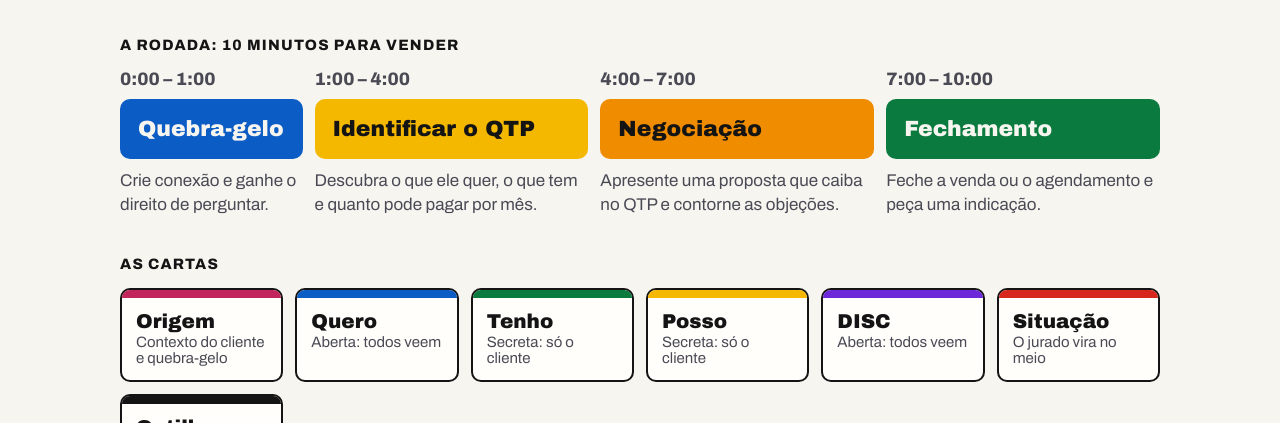
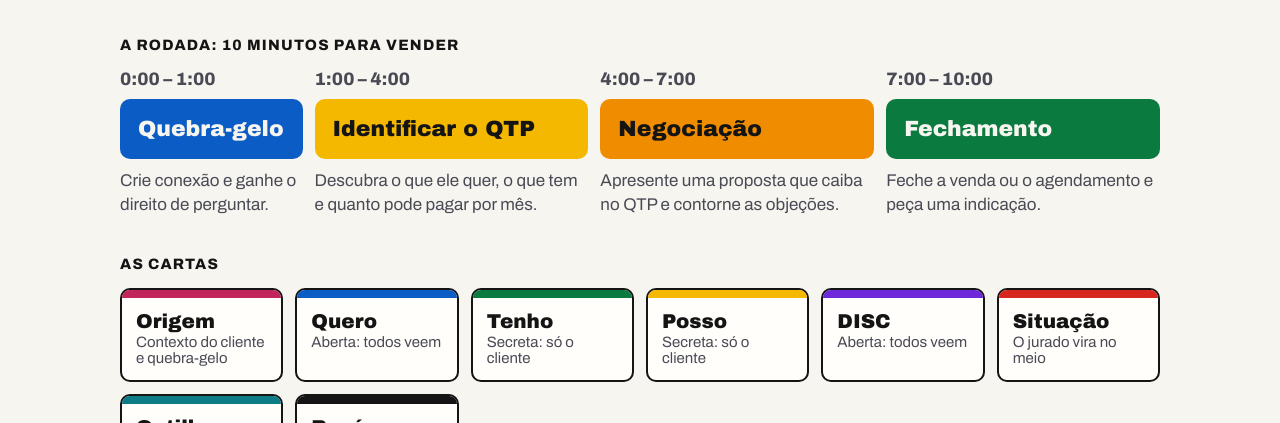
Before and after one commit to gabrieleduardobr23-sketch/qtp-timer, a plain HTML site: page index.html in a window 1280 px wide. Both pictures are taken after a click on the button "Próximo: Dinâmica QTP". Shown: the part 377-800 px from the top of the page. Drawn offline with Linux system fonts and the light colour scheme.

Commit message:
Adiciona o baralho Revés e muda a cor do Gatilho
Co-Authored-By: Claude Opus 5.5 <noreply@anthropic.com>
Claude-Session: https://claude.ai/code/session_014JzKBjwLnw1dXeqKPmxmRq

```diff
--- a/index.html
+++ b/index.html
@@ -216,7 +216,8 @@ button:focus-visible, input:focus-visible, .brand:focus-visible { outline: 3px s
           <div class="chip"><i style="background:var(--yellow)"></i><b>Posso</b><span>Secreta: só o cliente</span></div>
           <div class="chip"><i style="background:var(--purple)"></i><b>DISC</b><span>Aberta: todos veem</span></div>
           <div class="chip"><i style="background:var(--red)"></i><b>Situação</b><span>O jurado vira no meio</span></div>
-          <div class="chip"><i style="background:var(--ink)"></i><b>Gatilho</b><span>Equipe usa 2 de 3</span></div>
+          <div class="chip"><i style="background:var(--teal)"></i><b>Gatilho</b><span>Equipe usa 2 de 3</span></div>
+          <div class="chip"><i style="background:var(--ink)"></i><b>Revés</b><span>O jurado joga 1 por rodada</span></div>
         </div>
       </section>
 
@@ -225,7 +226,7 @@ button:focus-visible, input:focus-visible, .brand:focus-visible { outline: 3px s
         <ol class="steps">
           <li><span class="n">1</span><p>A equipe sorteia uma carta <b>Origem</b>, uma <b>Quero</b> e um <b>Perfil DISC</b>, e todos veem. A carta Origem traz de onde o lead veio e dois exemplos de quebra-gelo.</p></li>
           <li><span class="n">2</span><p>Quem faz o cliente sorteia em segredo uma carta <b>Tenho</b> e uma <b>Posso</b>.</p></li>
-          <li><span class="n">3</span><p>A equipe recebe 3 <b>Gatilhos</b>. O jurado guarda as cartas de <b>Situação</b> para virar no meio da conversa.</p></li>
+          <li><span class="n">3</span><p>A equipe recebe 3 <b>Gatilhos</b>. O jurado guarda as cartas de <b>Situação</b> para virar no meio da conversa e pode jogar um <b>Revés</b>, que muda toda a negociação.</p></li>
         </ol>
       </section>
 
```
